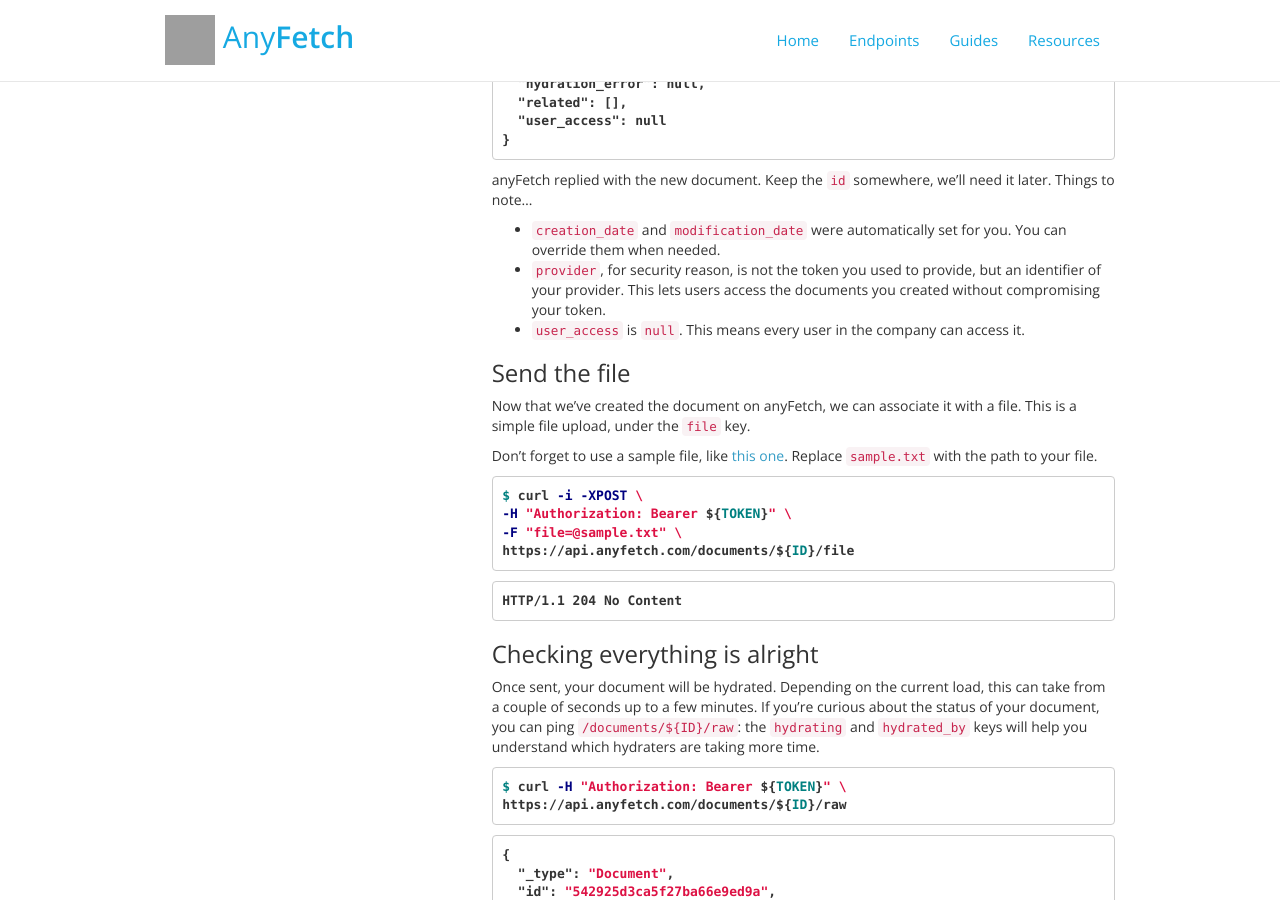
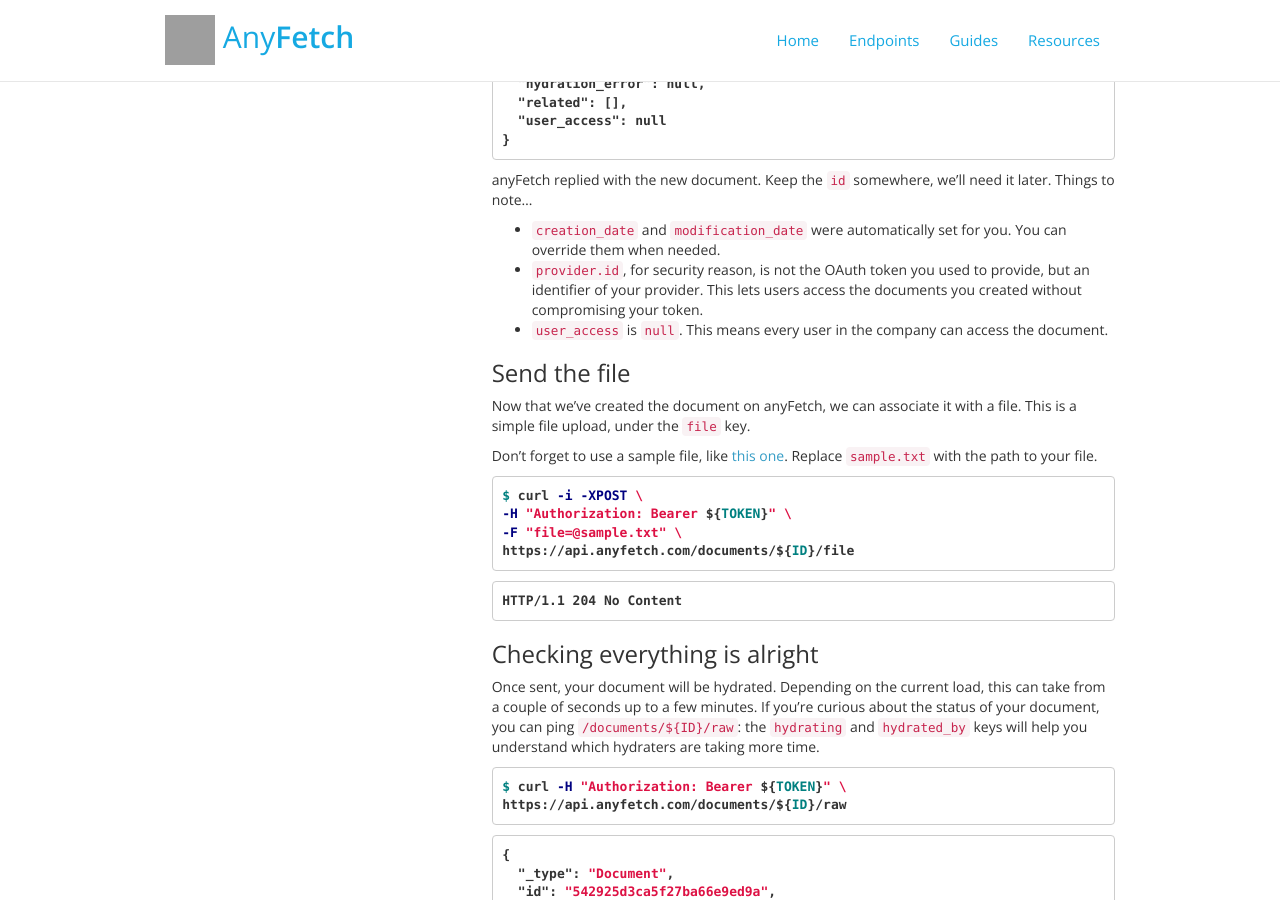
Before and after one commit to AnyFetch/developers.anyfetch.com, a Jekyll site: the page built from guides/tutorials/hello-world.md, in a window 1280 px wide and 900 px high, scrolled down 2671 px. Built offline with Jekyll 4.4.1, drawn with Linux system fonts in a browser that asks for light colours; nearby versions of some CDN libraries; Markdown is read by kramdown in place of the engine named in the settings; grey boxes are pictures that could not be loaded.

Commit message:
Cleaner sentences

```diff
--- a/guides/tutorials/hello-world.md
+++ b/guides/tutorials/hello-world.md
@@ -120,8 +120,8 @@ anyFetch replied with the new document. Keep the `id` somewhere, we'll need it l
 Things to note...
 
 * `creation_date` and `modification_date` were automatically set for you. You can override them when needed.
-* `provider`, for security reason, is not the token you used to provide, but an identifier of your provider. This lets users access the documents you created without compromising your token.
-* `user_access` is `null`. This means every user in the company can access it.
+* `provider.id`, for security reason, is not the OAuth token you used to provide, but an identifier of your provider. This lets users access the documents you created without compromising your token.
+* `user_access` is `null`. This means every user in the company can access the document.
 
 ### Send the file
 Now that we've created the document on anyFetch, we can associate it with a file. This is a simple file upload, under the `file` key.
```
